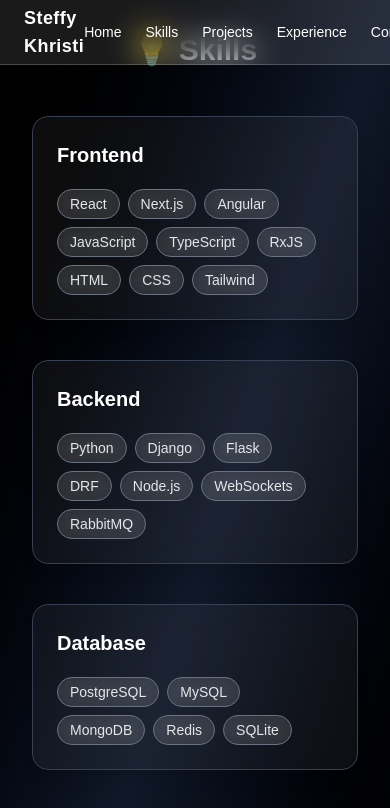
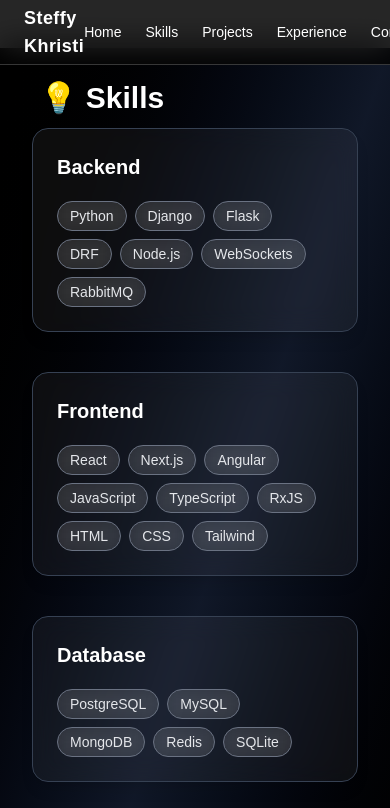
Before and after one commit to steffyjk/steffy-portfolio, a Next.js app in the folder portfolio/: page /skills in a window 390 px wide. Shown: the top 808 px of the page. Built offline with nearby package versions, Linux system fonts and the light colour scheme.

Commit message:
[ Fix ] : regarding Styling and responsiveness

```diff
--- a/portfolio/src/app/experience/page.js
+++ b/portfolio/src/app/experience/page.js
@@ -14,11 +14,12 @@
       ],
     },
     {
-      role: "Software Engineer [ Team Lead ]",
+      role: "Software Engineer",
       company: "Mars Intelligence Private Limited",
       period: "Oct 2023 – Dec 2024",
       details: [
         "Led vendor management web application development.",
+        "Led team of 20 people & managed daily scrum meetings.",
         "Designed system architecture & managed Scrum meetings.",
         "Integrated Angular + Django + RxJS with PostgreSQL & Azure.",
       ],
@@ -45,8 +46,8 @@
   ];
 
   return (
-    <section className="min-h-screen bg-gradient-to-br from-black via-gray-900 to-black p-8">
-      <h2 className="text-3xl font-bold text-center text-white mb-12">
+    <section className="min-h-screen bg-gradient-to-br from-black via-gray-900 to-black p-8 mt-12">
+      <h2 className="text-3xl font-bold text-left text-white mb-3 ml-2">
         🏆 Experience
       </h2>
       <div className="relative border-l border-gray-700 ml-6 space-y-10">
--- a/portfolio/src/app/page.js
+++ b/portfolio/src/app/page.js
@@ -47,10 +47,7 @@
                  text-white overflow-hidden px-6"
     >
       <h1 className="hero-title text-5xl md:text-6xl font-extrabold text-center">
-        Hi, I’m{" "}
-        <span className="text-transparent bg-clip-text bg-gradient-to-r from-blue-400 to-purple-500">
-          Steffy Khristi
-        </span>
+        Hi, I’m <span className="text-transparent bg-clip-text bg-gradient-to-r from-blue-400 to-purple-500">Steffy Khristi</span>
       </h1>
 
       <p className="hero-subtitle mt-6 text-lg md:text-xl text-gray-300 text-center max-w-2xl">
@@ -61,7 +58,7 @@
         . I build scalable apps with clean code & modern UI.
       </p>
 
-      <div className="mt-8 flex gap-4">
+      {/* <div className="mt-8 flex gap-4">
         <a
           href="/Steffy_Resume.pdf"
           className="hero-btn px-6 py-3 rounded-xl shadow
@@ -80,7 +77,7 @@
         >
           Contact Me
         </a>
-      </div>
+      </div> */}
 
       <div className="hero-img mt-12">
         <Image
--- a/portfolio/src/app/projects/page.js
+++ b/portfolio/src/app/projects/page.js
@@ -70,8 +70,8 @@
   ];
 
   return (
-    <section className="min-h-screen bg-gradient-to-br from-black via-gray-900 to-black p-8">
-      <h2 className="text-3xl font-bold text-center text-white mb-10">
+    <section className="min-h-screen bg-gradient-to-br from-black via-gray-900 to-black p-8 mt-12">
+      <h2 className="text-3xl font-bold text-left text-white mb-3 ml-2">
         🚀 My Projects
       </h2>
       <div className="grid gap-8 sm:grid-cols-2 lg:grid-cols-3">
--- a/portfolio/src/app/skills/page.js
+++ b/portfolio/src/app/skills/page.js
@@ -2,6 +2,15 @@
 import { motion } from "framer-motion";
 
 const skills = {
+  backend: [
+    "Python",
+    "Django",
+    "Flask",
+    "DRF",
+    "Node.js",
+    "WebSockets",
+    "RabbitMQ",
+  ],
   frontend: [
     "React",
     "Next.js",
@@ -13,15 +22,6 @@
     "CSS",
     "Tailwind",
   ],
-  backend: [
-    "Python",
-    "Django",
-    "Flask",
-    "DRF",
-    "Node.js",
-    "WebSockets",
-    "RabbitMQ",
-  ],
   database: ["PostgreSQL", "MySQL", "MongoDB", "Redis", "SQLite"],
   cloud: ["AWS", "Azure", "EC2", "S3"],
   tools: ["Git", "GitHub", "Docker", "Figma", "VS Code", "PyCharm"],
@@ -29,8 +29,8 @@
 
 export default function Skills() {
   return (
-    <section className="min-h-screen bg-gradient-to-br from-black via-gray-900 to-black p-8">
-      <h2 className="text-3xl font-bold text-center text-white mb-12">
+    <section className="min-h-screen bg-gradient-to-br from-black via-gray-900 to-black p-8 mt-12">
+      <h2 className="text-3xl font-bold text-left text-white mb-3 ml-2">
         💡 Skills
       </h2>
       <div className="grid gap-10 md:grid-cols-2 lg:grid-cols-3">
--- a/portfolio/src/components/Navbar.jsx
+++ b/portfolio/src/components/Navbar.jsx
@@ -2,7 +2,7 @@
 
 export default function Navbar() {
   return (
-    <header className="w-full fixed top-0 left-0 z-50 backdrop-blur-lg bg-white/10 border-b border-white/20">
+    <header className="w-full fixed top-0 left-0 z-50 backdrop-blur-lg bg-black/85 border-b border-white/20">
       <nav className="max-w-6xl mx-auto flex items-center justify-between px-6 h-16 text-white">
         {/* Logo / Name */}
         <span className="font-bold text-lg tracking-wide">Steffy Khristi</span>
```
